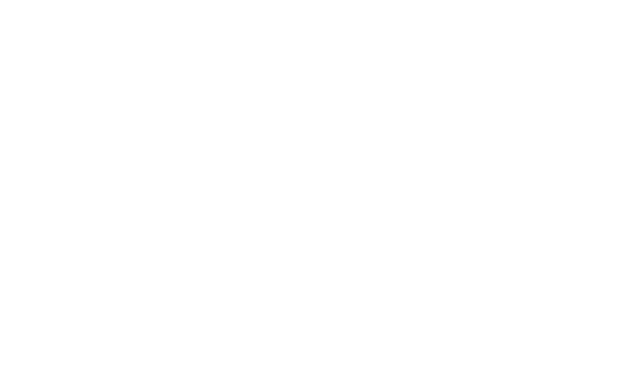
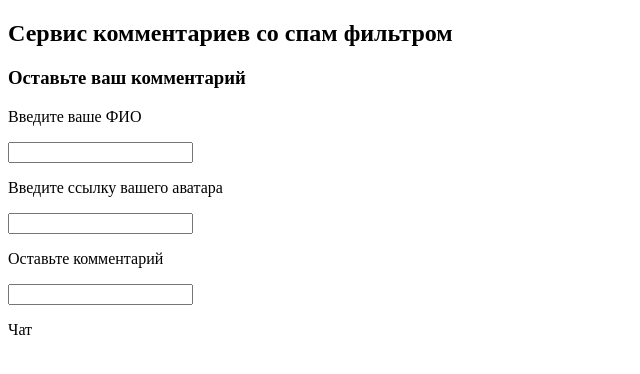
Before and after one commit to AnnaSaurina/Week12, a plain HTML site: page comment.html in a window 1280 px wide. Shown: the whole page, without its empty margins (0-640 px from the left). Drawn offline with Linux system fonts and the light colour scheme.

Commit message:
Added html markup

```diff
--- a/comment.html
+++ b/comment.html
@@ -5,11 +5,33 @@
     <meta charset="UTF-8">
     <meta http-equiv="X-UA-Compatible" content="IE=edge">
     <meta name="viewport" content="width=device-width, initial-scale=1.0">
-    <title>Document</title>
+    <title>Сервис комментариев</title>
+    <link rel="stylesheet" href="css/comment.css">
 </head>
 
 <body>
 
+    <div id="container">
+        <h2>Сервис комментариев со спам фильтром</h2>
+        <div>
+            <h3>Оставьте ваш комментарий</h3>
+        </div>
+        <div>Введите ваше ФИО
+            <p><input type="text"></p>
+        </div>
+        <div>Введите ссылку вашего аватара
+            <p><input type="text"></p>
+        </div>
+        <div>Оставьте комментарий
+            <p><input type="text"></p>
+        </div>
+        <div>Чат</div>
+
+    </div>
+
+    <script src="/js/comment.js">
+
+    </script>
 </body>
 
 </html>
```
Also changed, not shown: css/comment.css (added), css/js/test.css (deleted), css/js/test.js (deleted), css/test.css (added), js/comment.js (added), js/test.js (added).
